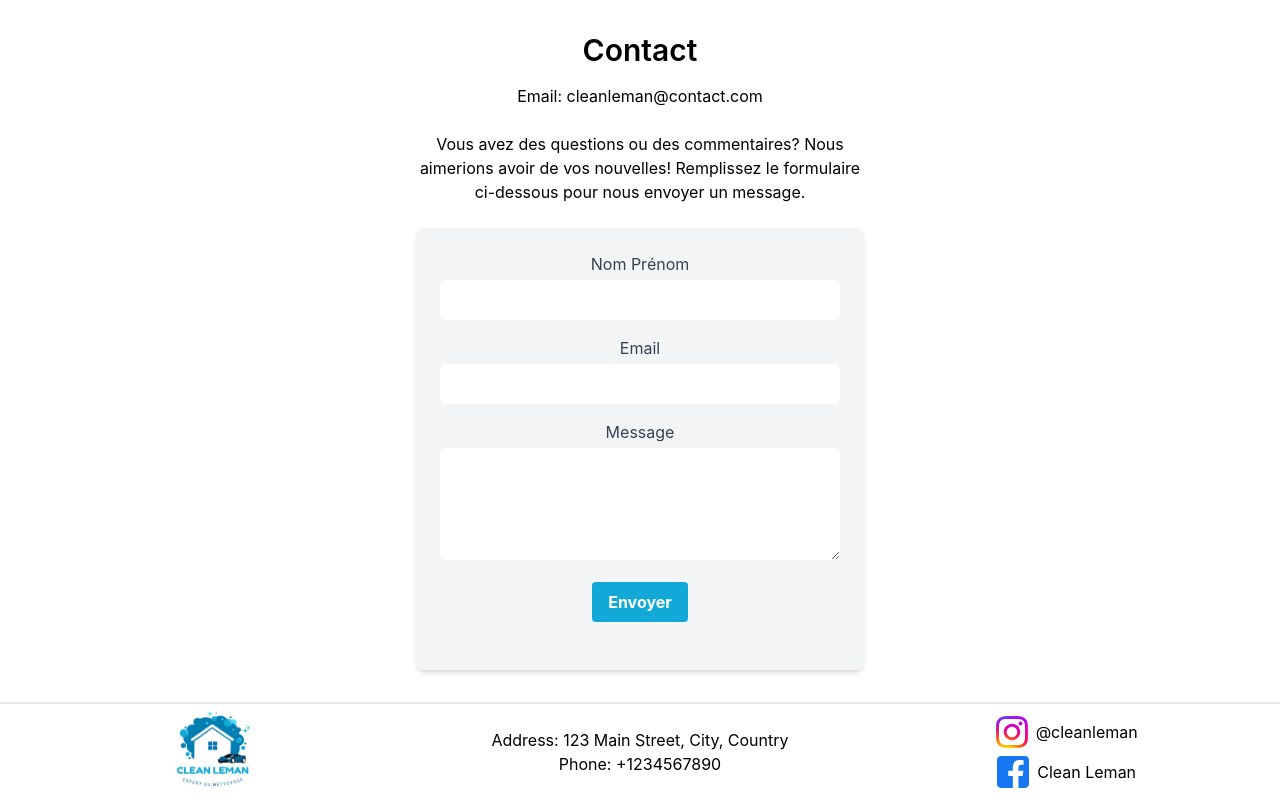
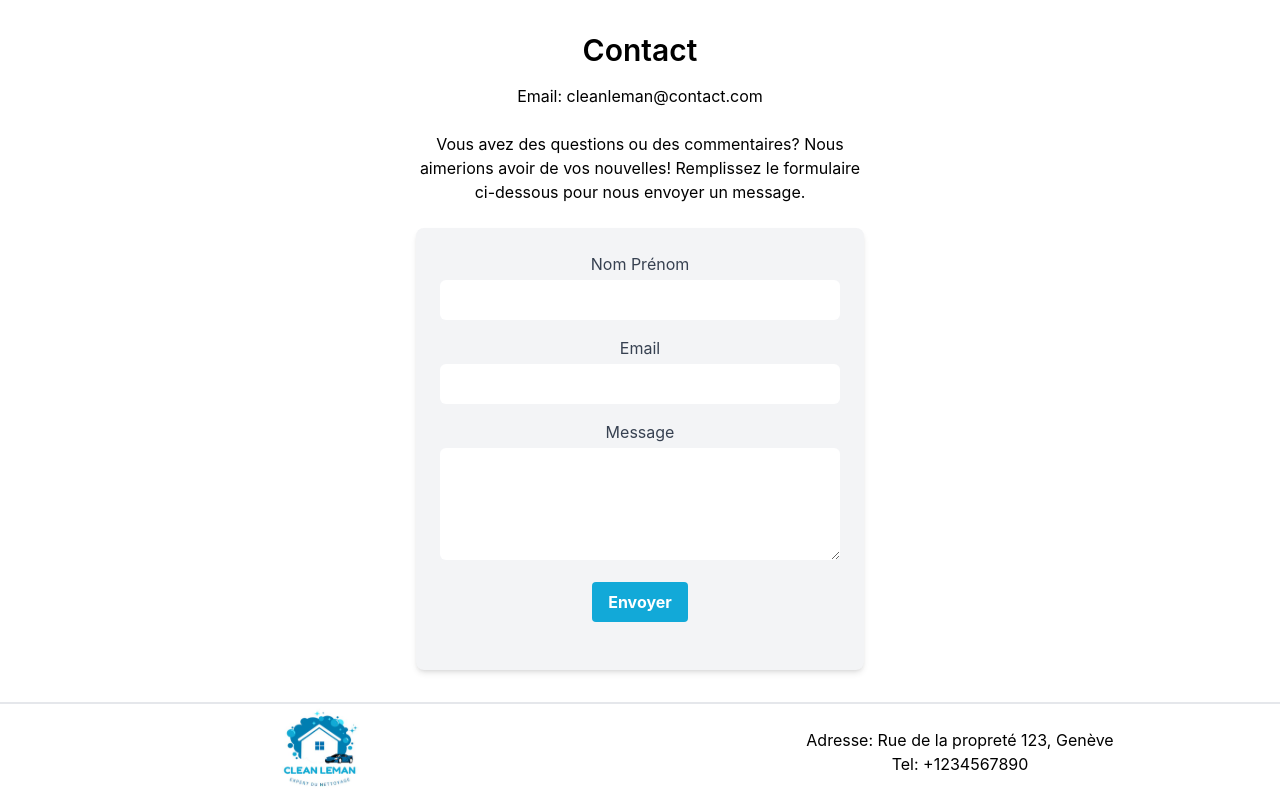
Before and after one commit to oralanto/clean-leman, a React (Create React App) app: page /contact in a window 1280 px wide. Shown: the part 418-1218 px from the top of the page. Built offline with nearby package versions, Linux system fonts and the light colour scheme.

Commit message:
refactor: remove social media

```diff
--- a/src/components/Footer/index.jsx
+++ b/src/components/Footer/index.jsx
@@ -3,8 +3,8 @@ import React from "react";
 const Footer = () => {
   return (
     <footer
-      className="footer grid grid-cols-3 border-t-2 py
-    -4"
+      className="footer grid grid-cols-2 border-t-2 py
+    -4 h-max w-full"
     >
       <div className="footer__logo flex flex-col items-center">
         <img
@@ -15,37 +15,8 @@ const Footer = () => {
       </div>
 
       <div className="footer__info flex flex-col justify-center">
-        <p>Address: 123 Main Street, City, Country</p>
-        <p>Phone: +1234567890</p>
-      </div>
-
-      <div className="footer__social flex flex-col justify-center items-center gap-2">
-        <a
-          href="https://www.instagram.com/cleanleman"
-          target="_blank"
-          rel="noopener noreferrer"
-          className="flex flex-row items-center"
-        >
-          <img
-            src="/images/instagram.svg"
-            alt="Instagram"
-            className="size-8 mr-2"
-          />
-          <p>@cleanleman</p>
-        </a>
-        <a
-          href="https://www.facebook.com/cleanleman"
-          target="_blank"
-          rel="noopener noreferrer"
-          className="flex flex-row items-center"
-        >
-          <img
-            src="/images/facebook.svg"
-            alt="facebook"
-            className="size-8 mr-2"
-          />
-          <p>Clean Leman</p>
-        </a>
+        <p>Adresse: Rue de la propreté 123, Genève</p>
+        <p>Tel: +1234567890</p>
       </div>
     </footer>
   );
```
